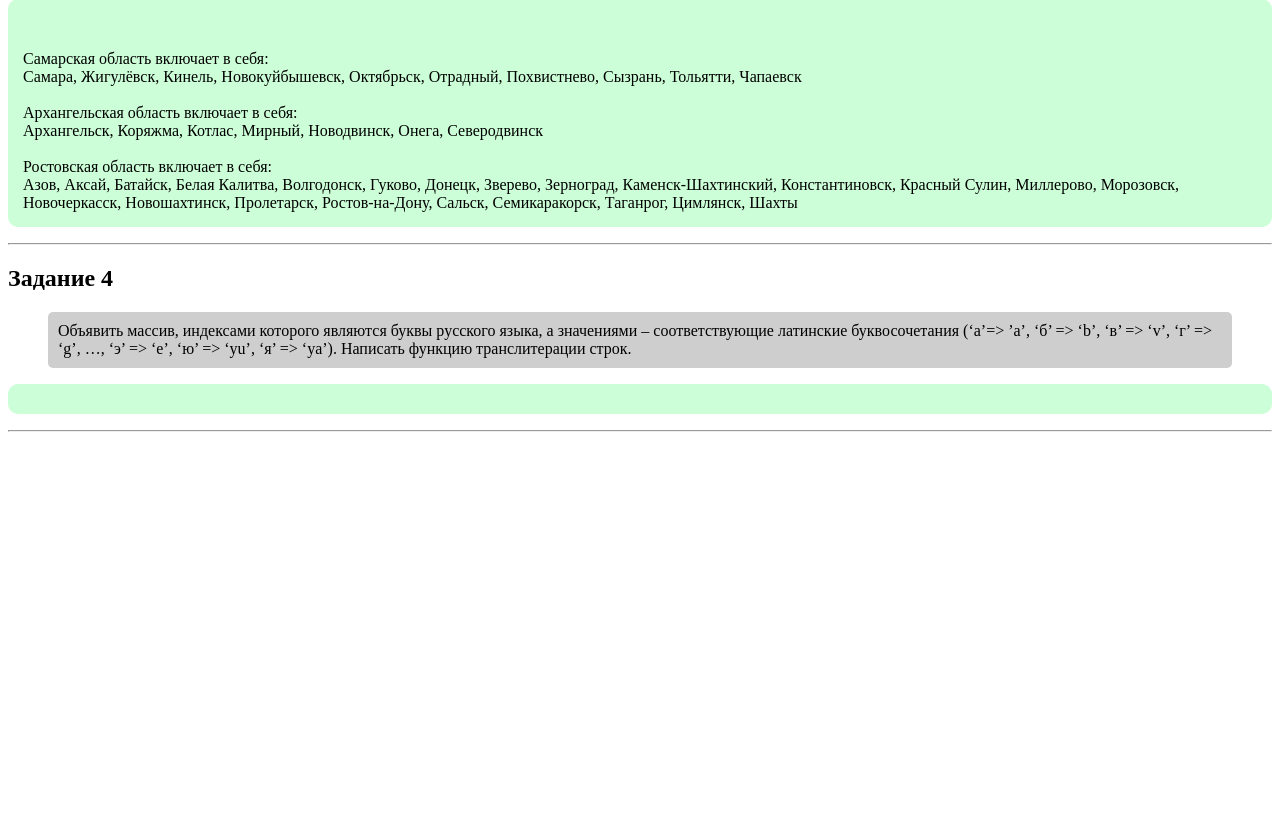
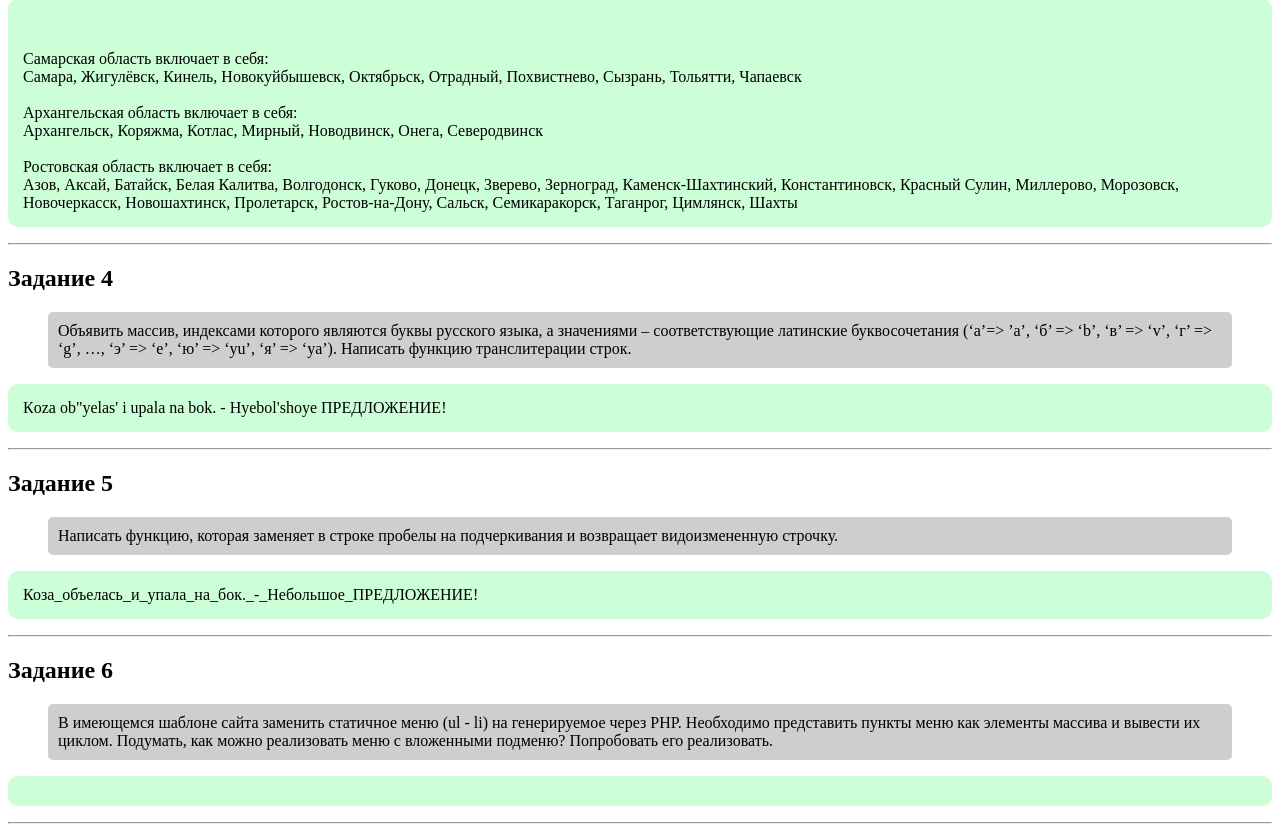
Before and after one commit to artemijeka/PHP-1, a PHP site: page / in a window 1280 px wide. Shown: the part 1055-1887 px from the top of the page. Before the commit the page ends 1487 px from the top, so only its background shows below. Run offline with PHP 8.4, Linux system fonts and the light colour scheme.

Commit message:
4 почти сделал, 5 сделал, 6 начинаю

```diff
--- a/3/HW/index.php
+++ b/3/HW/index.php
@@ -19,6 +19,7 @@
 </head>
 
 <body>
+
   <h1>ДЗ по PHP-1 урок 3</h1>
   <hr>
   <h2>Задание 1</h2>
@@ -39,7 +40,9 @@
 			};
 		?>
   </p>
+
   <hr>
+
   <h2>Задание 2</h2>
   <blockquote>
     С помощью цикла do…while написать функцию для вывода чисел от 0 до 10, чтобы результат выглядел так:
@@ -68,7 +71,9 @@
 			} while ($i<=10);
 		?>
   </p>
+
   <hr>
+
   <h2>Задание 3</h2>
   <blockquote>
     Объявить массив, в котором в качестве ключей будут использоваться названия областей, а в качестве значений – массивы с названиями городов из соответствующей области. Вывести в цикле значения массива, чтобы результат был таким:
@@ -102,20 +107,88 @@
 	 			// После чего эта строка выводится на экран.
 				echo $cities;
 			}
-
 		?>
   </p>
+
   <hr>
+
   <h2>Задание 4</h2>
   <blockquote>
     Объявить массив, индексами которого являются буквы русского языка, а значениями – соответствующие латинские буквосочетания (‘а’=> ’a’, ‘б’ => ‘b’, ‘в’ => ‘v’, ‘г’ => ‘g’, …, ‘э’ => ‘e’, ‘ю’ => ‘yu’, ‘я’ => ‘ya’). Написать функцию транслитерации строк.
   </blockquote>
   <p>
     <?
+			function translit($myString) {
+				// Массив транслитерации русских букв.
+				$russian_abc = array('а'=>'a', 'б'=>'b', 'в'=>'v', 'г'=>'g', 'д'=>'d', 'е'=>'ye', 'ё'=>'yo', 'ж'=>'zh', 'з'=>'z', 'и'=>'i', 'й'=>'y', 'к'=>'k', 'л'=>'l', 'м'=>'m', 'н'=>'n', 'о'=>'o', 'п'=>'p', 'р'=>'r', 'с'=>'s', 'т'=>'t', 'у'=>'u', 'ф'=>'f', 'х'=>'h', 'ц'=>'c', 'ч'=>'ch', 'ш'=>'sh', 'щ'=>'shch', 'ъ'=>'"', 'ь'=>"'", 'э'=>'e', 'ю'=>'yu', 'я'=>'ya');
+
+				// Перевожу введённую строку в массив (в интернете нашел способ).
+				$arrayString = preg_split('/(?!^)(?=.)/u', $myString);
+				// print_r($arrayString);
+				// echo "<br>";
+				// Цикл в цикле для перебора значений массива введеной строки и присваивания символов на английском языке из дргого ассоциативного массива.
+				for($i=0; $i<count($arrayString); $i++) {
+					// Перебор ключей и значений массива с транслитерацией русских букв.
+					foreach($russian_abc as $key=>$value) {
+						// Если текущий символ равен ключу из ассоциативного массива.
+						if ($arrayString[$i]==$key) {
+							// ПРОВЕРКУ НА ВЕРХНИЙ РЕГИСТР НЕ ПОЛУЧИЛОСЬ СДЕЛАТЬ!
+							if (false) {
+								// То перевести $key массива $russian_abc в верхний регистр и присвоить значение текущему элементу [$i] массива $arrayString
+								$arrayString[$i]=strtoupper($value);
+							}
+							// Присвоить текущему элементу массива значение из ассоциативного массива.
+							$arrayString[$i]=$value;
+						}
+					}
+				}
+				// Перевод массива обратно в строку.
+   			$myString = implode('', $arrayString);
+   			// Вывод на экран результат.
+				echo $myString;
+			}
+			// Вызов функции.
+			translit("Коза объелась и упала на бок. - Небольшое ПРЕДЛОЖЕНИЕ!");
+		?>
+  </p>
+
+  <hr>
+
+  <h2>Задание 5</h2>
+  <blockquote>
+		Написать функцию, которая заменяет в строке пробелы на подчеркивания и возвращает видоизмененную строчку.
+  </blockquote>
+  <p>
+    <?
+    	// Функция принимает строку.
+    	function toUnderscore($myString) {
+    		// Создал массив из символов разделенных пробелами.
+    		$arrayWords = explode(' ', $myString);
+    		// Конвертировал массив обратно в строку, только уже между символами функция implode() проставила нижние подчеркивания.
+    		$myString = implode('_', $arrayWords);
+    		return $myString;
+    	}
+    	// Вывод на экран результата вызванной функции.
+    	echo toUnderscore('Коза объелась и упала на бок. - Небольшое ПРЕДЛОЖЕНИЕ!');
+		?>
+  </p>
+
+  <hr>
+
+  <h2>Задание 6</h2>
+  <blockquote>
+		В имеющемся шаблоне сайта заменить статичное меню (ul - li) на генерируемое через PHP. Необходимо представить пункты меню как элементы массива и вывести их циклом. Подумать, как можно реализовать меню с вложенными подменю? Попробовать его реализовать.
+  </blockquote>
+  <p>
+    <?
 
 		?>
   </p>
+
   <hr>
+
+
+
 </body>
 
 </html>
```
